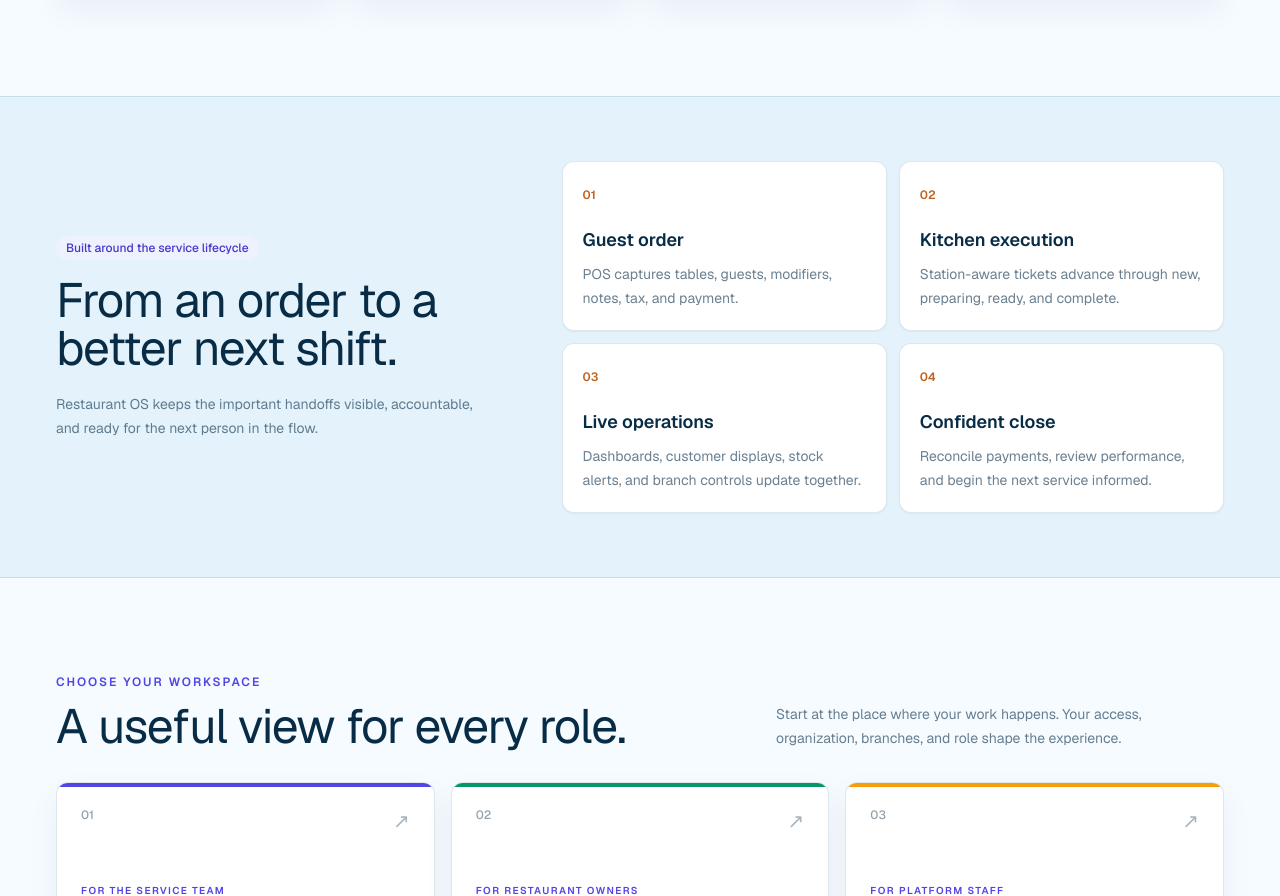
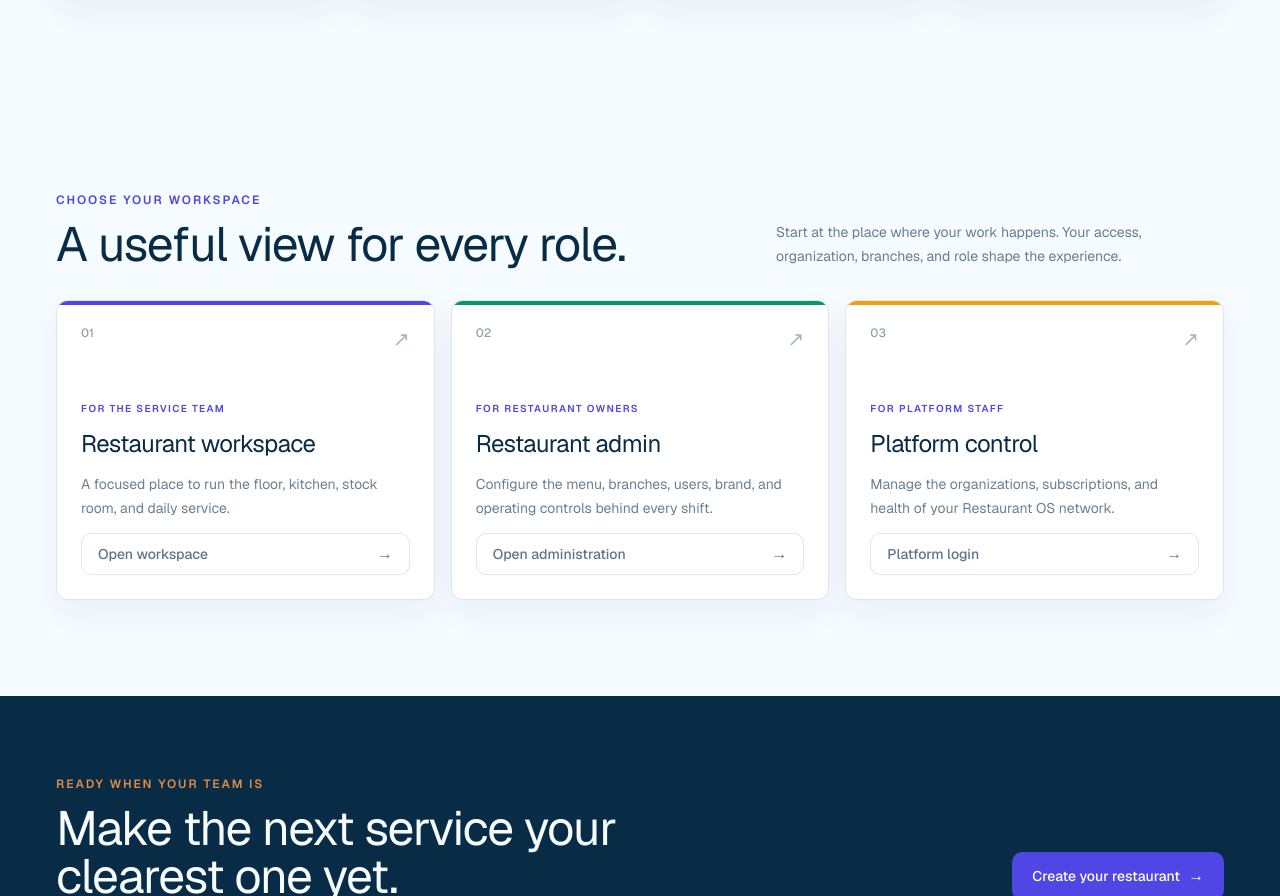
Before and after one commit to jmaranga2000/restaurant, a Next.js app: page / in a window 1280 px wide. Shown: the part 1432-2328 px from the top of the page. Built offline with nearby package versions, Linux system fonts and the light colour scheme.

Commit message:
refactor the restaurant portal

```diff
--- a/src/app/page.tsx
+++ b/src/app/page.tsx
@@ -102,29 +102,7 @@ export default function HomePage() {
           </div>
         </section>
 
-        <section className="border-y border-ink-line/15 bg-paper-dim px-4 py-16 transition-colors dark:border-ink-line dark:bg-ink-soft sm:px-6 lg:px-14 lg:py-22">
-          <div className="mx-auto grid max-w-7xl gap-8 lg:grid-cols-[.8fr_1.2fr] lg:items-center lg:gap-16">
-            <div>
-              <Badge tone="info">Built around the service lifecycle</Badge>
-              <h2 className="mt-4 font-display text-4xl leading-[0.98] tracking-tight sm:text-5xl">From an order to a better next shift.</h2>
-              <p className="mt-5 max-w-md text-sm leading-6 text-ink/60 dark:text-paper/60">Restaurant OS keeps the important handoffs visible, accountable, and ready for the next person in the flow.</p>
-            </div>
-            <div className="grid gap-3 sm:grid-cols-2">
-              {[
-                ["01", "Guest order", "POS captures tables, guests, modifiers, notes, tax, and payment."],
-                ["02", "Kitchen execution", "Station-aware tickets advance through new, preparing, ready, and complete."],
-                ["03", "Live operations", "Dashboards, customer displays, stock alerts, and branch controls update together."],
-                ["04", "Confident close", "Reconcile payments, review performance, and begin the next service informed."],
-              ].map(([number, title, description]) => (
-                <div key={number} className="rounded-xl border border-ink-line/15 bg-white p-5 shadow-sm dark:border-ink-line dark:bg-ink">
-                  <span className="text-xs font-semibold text-ember">{number}</span>
-                  <h3 className="mt-5 text-lg font-semibold">{title}</h3>
-                  <p className="mt-2 text-sm leading-6 text-ink/60 dark:text-paper/60">{description}</p>
-                </div>
-              ))}
-            </div>
-          </div>
-        </section>
+
 
         <section id="portals" className="bg-paper px-4 py-16 transition-colors dark:bg-ink sm:px-6 lg:px-14 lg:py-24">
           <div className="mx-auto max-w-7xl">
```
